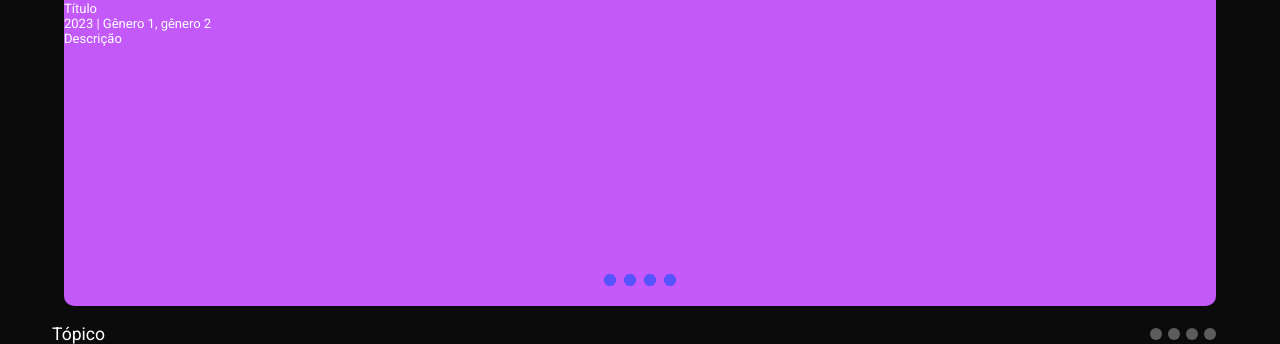
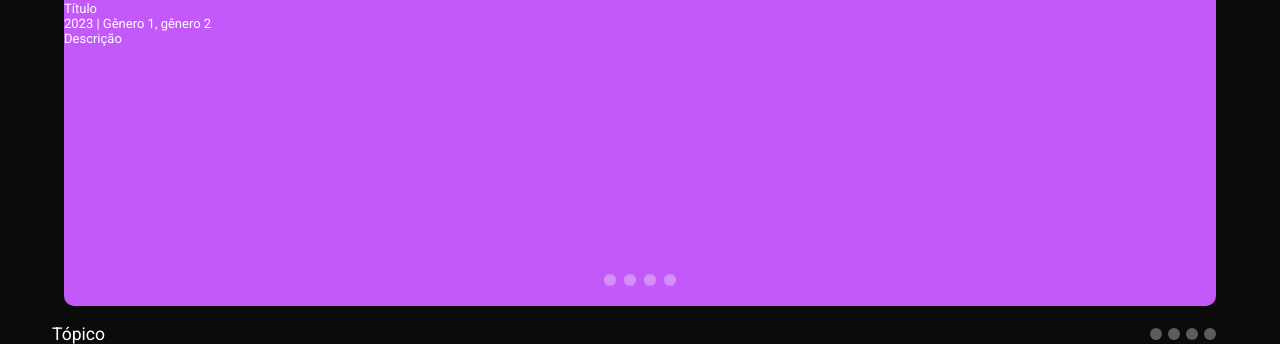
Before and after one commit to morenoalan/ornitoflix, a plain HTML site: page index.html in a window 1280 px wide. Shown: the part 143-487 px from the top of the page. Drawn offline with Linux system fonts and the light colour scheme.

Commit message:
fix buttonBanner bug

```diff
--- a/style.css
+++ b/style.css
@@ -330,14 +330,15 @@
 #bannerSection > ul:last-child > li {
     height: var(--bB-measure);
     width: var(--bB-measure);;
-    border-radius: 50%;
-    overflow: hidden;
-    background-color: blue;
+    display: flex;
+    flex-direction: column;
+    justify-content: center;
+    align-items: center;
 }
 .buttonBanner {
-    position: relative;
     height: 100%;
     width: 100%;
+    border-radius: 50%;
     cursor: pointer;
     background-color: #ffffff55;
 }
```
